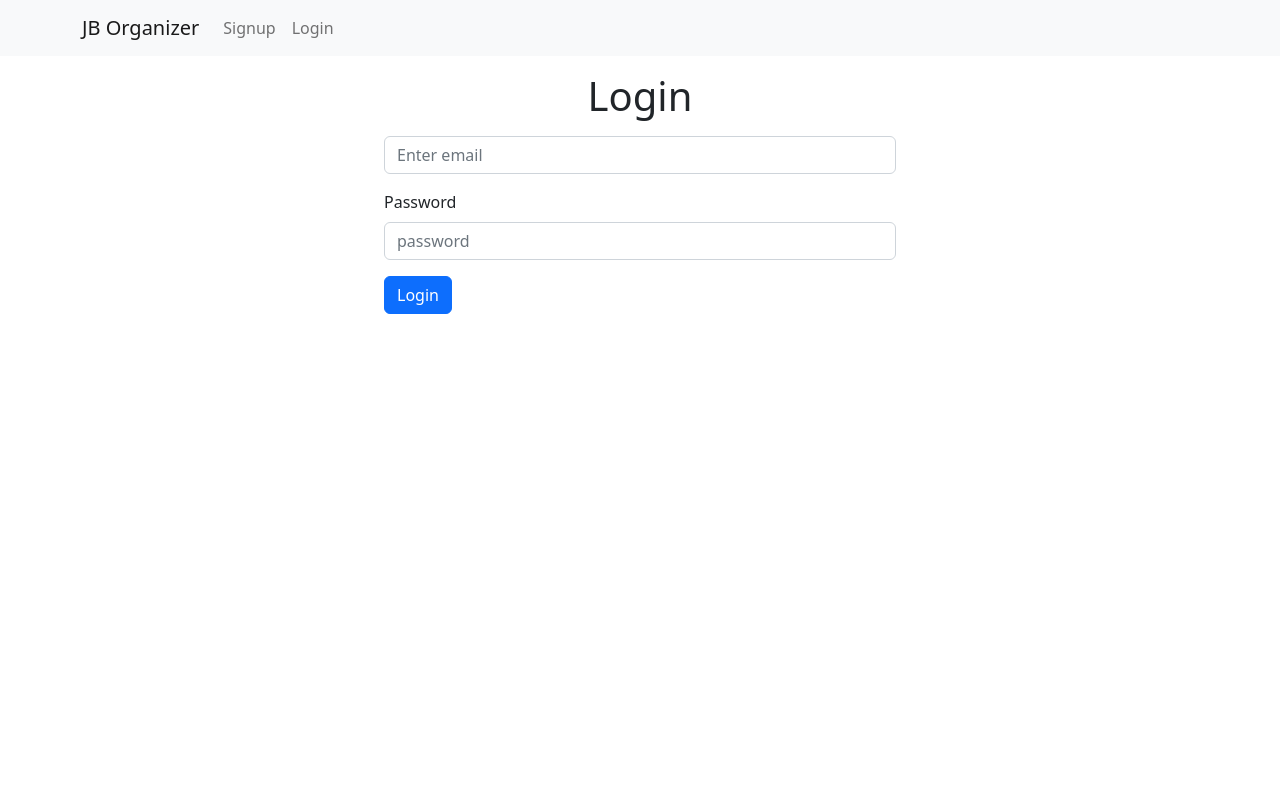
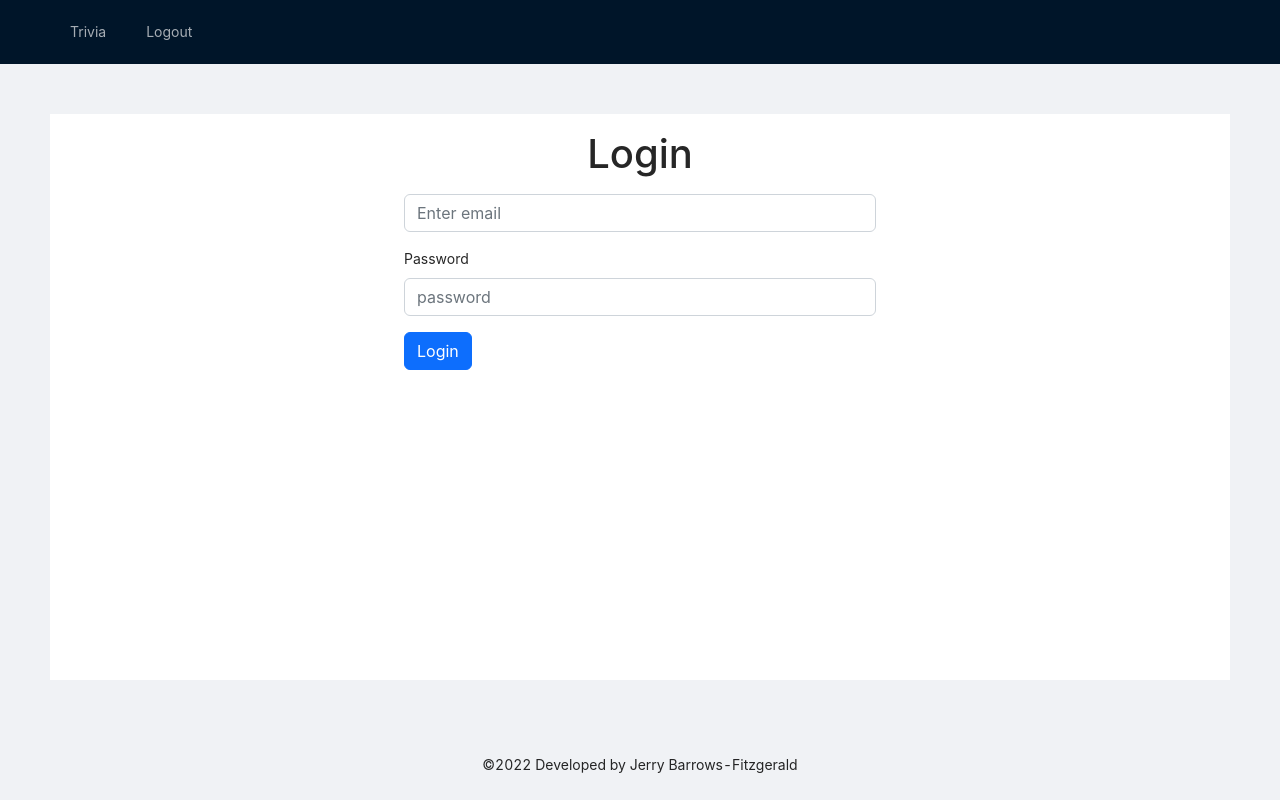
Before and after one commit to jbarrfitz/jb-organizer, a Next.js app: page /login in a window 1280 px wide. Built offline with nearby package versions, Linux system fonts and the light colour scheme; no server answers.

Commit message:
feat: wip implementing ant design layouts

```diff
--- a/components/Navbar.tsx
+++ b/components/Navbar.tsx
@@ -3,32 +3,25 @@ import { Container, Nav, Navbar } from 'react-bootstrap';
 import Link from 'next/link';
 import { useAuth } from '../context/AuthContext';
 
+import { LaptopOutlined, NotificationOutlined, UserOutlined } from '@ant-design/icons';
+import type { MenuProps } from 'antd';
+import { Breadcrumb, Layout, Menu } from 'antd';
+import { withRouter } from 'next/router';
+const { Header, Content, Sider } = Layout;
+
 export default function NavbarComp() {
   const { user } = useAuth();
-  // if (user.email)
+  // const router = withRouter();
+
+  const navItems: MenuProps['items'] = [
+    { key: 'home', label: 'Trivia'},
+    user?.email ? { key: 'login', label: 'Login'} : { key: 'logout', label: 'Logout'},
+  ]
+
   return (
-    <Navbar bg='light' expand='lg'>
-      <Container>
-        <Link href='/' passHref>
-          <Navbar.Brand>JB Organizer</Navbar.Brand>
-        </Link>
-        <Navbar.Toggle aria-controls='basic-navbar-nav' />
-        <Navbar.Collapse id='basic-navbar-nav'>
-          <Nav className='me-auto'>
-            <Link href='/signup' passHref>
-              <Nav.Link>Signup</Nav.Link>
-            </Link>
-            <Link href='/login' passHref>
-              <Nav.Link>Login</Nav.Link>
-            </Link>
-            {user?.email ? (
-              <Link href='/logout' passHref>
-                <Nav.Link>Logout</Nav.Link>
-              </Link>
-            ) : null}
-          </Nav>
-        </Navbar.Collapse>
-      </Container>
-    </Navbar>
+    <Header>
+      <div className="logo" />
+      <Menu theme="dark" mode="horizontal" items={navItems} />
+    </Header>
   );
 }
--- a/package.json
+++ b/package.json
@@ -14,6 +14,8 @@
     "cypress:ci": "start-server-and-test dev http://localhost:3000 cypress"
   },
   "dependencies": {
+    "@ant-design/icons": "^4.7.0",
+    "antd": "^4.23.2",
     "bootstrap": "^5.2.0",
     "firebase": "^9.9.3",
     "next": "12.2.5",
--- a/pages/_app.tsx
+++ b/pages/_app.tsx
@@ -1,14 +1,65 @@
 import React from 'react';
 import '../styles/globals.css';
 import 'bootstrap/dist/css/bootstrap.min.css';
+import 'antd/dist/antd.css';
 import Navbar from '../components/Navbar';
 import { AuthContextProvider } from '../context/AuthContext';
 
+import { LaptopOutlined, NotificationOutlined, UserOutlined } from '@ant-design/icons';
+import type { MenuProps } from 'antd';
+import { Breadcrumb, Layout, Menu } from 'antd';
+
+const { Header, Content, Sider, Footer } = Layout;
+
+const items1: MenuProps['items'] = ['1', '2', '3'].map(key => ({
+  key,
+  label: `nav ${key}`,
+}));
+
+const items2: MenuProps['items'] = [UserOutlined, LaptopOutlined, NotificationOutlined].map(
+  (icon, index) => {
+    const key = String(index + 1);
+
+    return {
+      key: `sub${key}`,
+      icon: React.createElement(icon),
+      label: `subnav ${key}`,
+
+      children: new Array(4).fill(null).map((_, j) => {
+        const subKey = index * 4 + j + 1;
+        return {
+          key: subKey,
+          label: `option${subKey}`,
+        };
+      }),
+    };
+  },
+);
+
+
 function MyApp({ Component, pageProps }) {
   return (
-    <AuthContextProvider>
-      <Navbar />
-      <Component {...pageProps} />
+      <AuthContextProvider>
+        <Layout style={{ minHeight: '100vh' }}>
+          <Navbar />
+          <Content style={{ margin: '50px', backgroundColor: 'white' }}>
+            <Layout className="site-layout-background">
+              {/* <Sider className="site-layout-background" width={200}>
+                <Menu
+                  mode="inline"
+                  defaultSelectedKeys={['1']}
+                  defaultOpenKeys={['sub1']}
+                  style={{ height: '100%' }}
+                  items={items2}
+                />
+              </Sider> */}
+              <Content style={{ backgroundColor: 'white' }}>
+                <Component {...pageProps} />
+              </Content>
+            </Layout>
+          </Content>
+        <Footer style={{ textAlign: 'center' }}>©2022 Developed by Jerry Barrows-Fitzgerald</Footer>
+      </Layout>
     </AuthContextProvider>
   );
 }
--- a/styles/globals.css
+++ b/styles/globals.css
@@ -24,3 +24,26 @@ a {
     background: black;
   }
 }
+
+/* #components-layout-demo-top-side .logo {
+  float: left;
+  width: 120px;
+  height: 31px;
+  margin: 16px 24px 16px 0;
+  background: rgba(255, 255, 255, 0.3);
+}
+
+.ant-row-rtl #components-layout-demo-top-side .logo {
+  float: right;
+  margin: 16px 0 16px 24px;
+}
+
+.site-layout-background {
+  background: #fff;
+} */
+/* .site-layout-background {
+  background: #fff;
+} */
+.ant-layout-content {
+  background-color: white;
+}
```
Also changed, not shown: pages/dashboard.tsx (+46 -1 lines), 1 other file (tests, documents, lock files or other folders).
